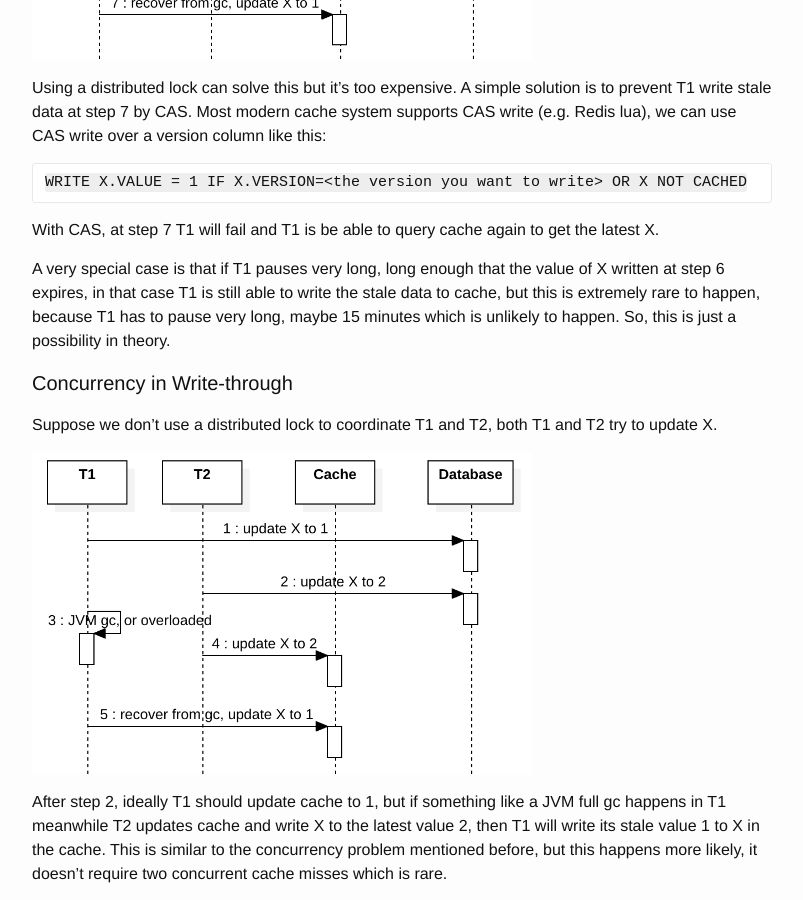
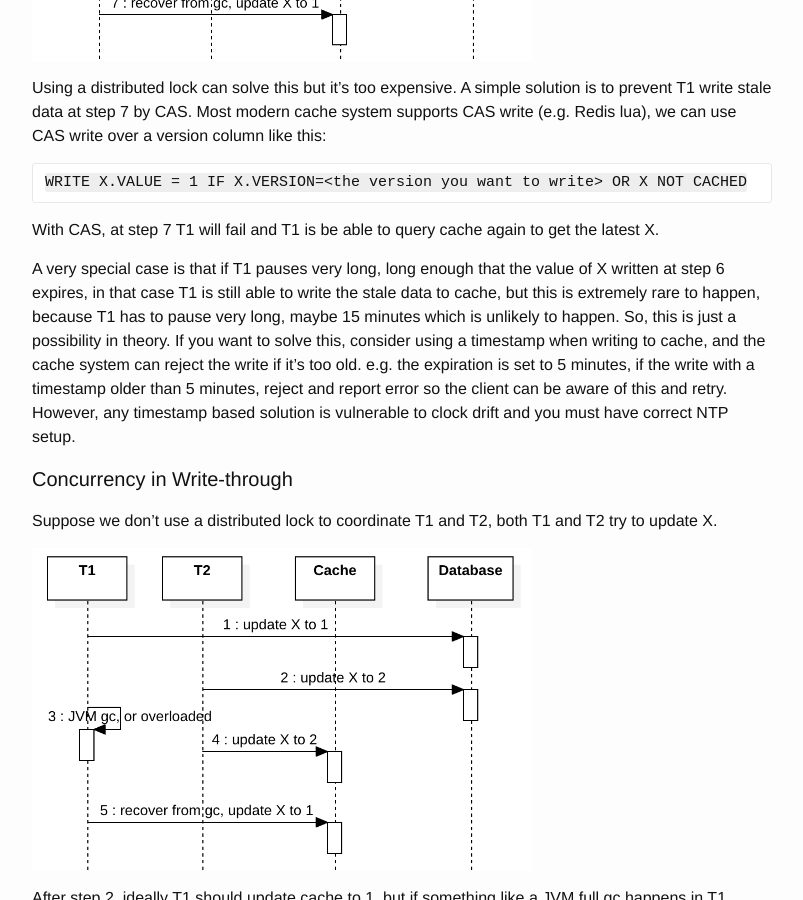
Before and after one commit to DanielYWoo/danielywoo.github.io, a Jekyll site: the page built from _posts/2020-02-02-cache-consistency-with-database.markdown, in a window 1280 px wide and 900 px high, scrolled down 4497 px. Shown: the whole window, without its empty margins (238-1041 px from the left). Built offline with Jekyll 4.4.1, drawn with Linux system fonts in a browser that asks for light colours; comment, search, counter and statistics services are not loaded.

```diff
--- a/_posts/2020-02-02-cache-consistency-with-database.markdown
+++ b/_posts/2020-02-02-cache-consistency-with-database.markdown
@@ -84,7 +84,7 @@
 
 With CAS, at step 7 T1 will fail and T1 is be able to query cache again to get the latest X.
 
-A very special case is that if T1 pauses very long, long enough that the value of X written at step 6 expires, in that case T1 is still able to write the stale data to cache, but this is extremely rare to happen, because T1 has to pause very long, maybe 15 minutes which is unlikely to happen. So, this is just a possibility in theory.
+A very special case is that if T1 pauses very long, long enough that the value of X written at step 6 expires, in that case T1 is still able to write the stale data to cache, but this is extremely rare to happen, because T1 has to pause very long, maybe 15 minutes which is unlikely to happen. So, this is just a possibility in theory. If you want to solve this, consider using a timestamp when writing to cache, and the cache system can reject the write if it's too old. e.g. the expiration is set to 5 minutes, if the write with a timestamp older than 5 minutes, reject and report error so the client can be aware of this and retry. However, any timestamp based solution is vulnerable to clock drift and you must have correct NTP setup.
 
 #### Concurrency in Write-through
 
```
